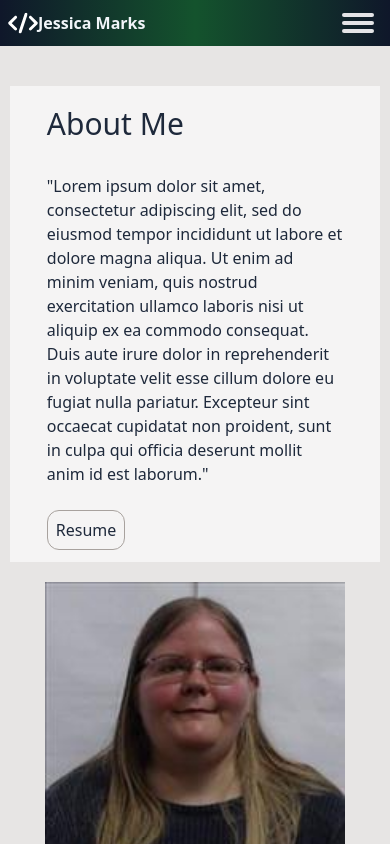
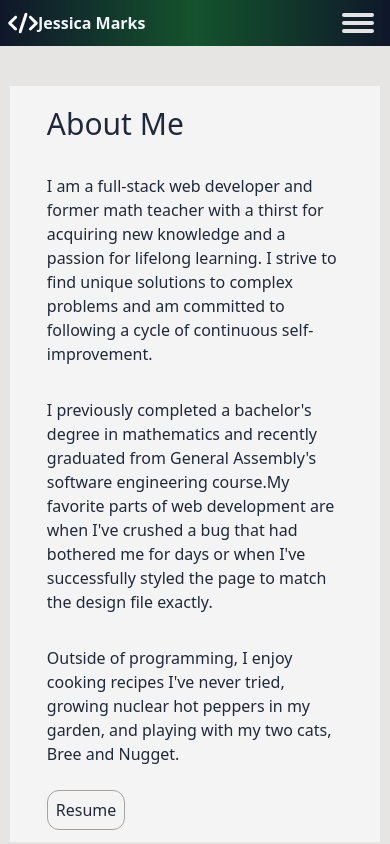
Before and after one commit to markjt031/portfolio, a React (Create React App) app: page /about in a window 390 px wide. Shown: the top 844 px of the page. Built offline with nearby package versions, Linux system fonts and the light colour scheme.

Commit message:
replaced bio dummy text with an actual bio

```diff
--- a/src/components/Hero.js
+++ b/src/components/Hero.js
@@ -7,12 +7,13 @@ const Hero = () => {
         <div
           style={{backgroundImage: "url('download.jpeg')"}}
           className="rounded-full animate-slideLeft w-[140px] bg-center bg-cover h-[140px] md:w-[200px] md:h-[200px] drop-shadow-lg bg-white/60"></div>
-        <div className="animate-slideRight rounded-l-lg rounded-t-xl drop-shadow-lg bg-white/60 h-20 right-2 md:h-40 md:w-80 p-2 md:p-10">
+        <div className="animate-slideRight rounded-l-lg rounded-t-xl drop-shadow-lg bg-white/60 h-30 right-2 md:h-30 md:w-70 p-2 md:p-3">
           <h2 className="text-l md:text-2xl text-slate-800">
             Hi, I'm Jessica Marks.
           </h2>
-          <p className="text-slate-400">
-            Insert tagline here.
+          <p className="text-slate-400 w-[200px]">
+            Software developer, creative problem solver
+            and lifelong learner.
           </p>
         </div>
       </div>
--- a/src/components/Skills.js
+++ /dev/null
@@ -1,9 +0,0 @@
-import React from 'react'
-
-const Skills = () => {
-  return (
-    <div>Skills</div>
-  )
-}
-
-export default Skills
--- a/src/pages/About.js
+++ b/src/pages/About.js
@@ -5,7 +5,11 @@ const About = () => {
     <div className="md:flex gap-2 bg-stone-200 text-slate-800 py-10">
       <div className="md:w-[60%] w-[95%] bg-white/60 mx-auto  py-5">
         <h1 className="text-3xl mx-auto w-[80%]">About Me</h1>
-        <p className="w-[80%] mx-auto my-8">"Lorem ipsum dolor sit amet, consectetur adipiscing elit, sed do eiusmod tempor incididunt ut labore et dolore magna aliqua. Ut enim ad minim veniam, quis nostrud exercitation ullamco laboris nisi ut aliquip ex ea commodo consequat. Duis aute irure dolor in reprehenderit in voluptate velit esse cillum dolore eu fugiat nulla pariatur. Excepteur sint occaecat cupidatat non proident, sunt in culpa qui officia deserunt mollit anim id est laborum."</p>
+        <p className="w-[80%] mx-auto my-8">I am a full-stack web developer and former math teacher with a thirst for acquiring new knowledge and a passion for lifelong learning. I strive to find unique solutions to complex problems and am committed to following a cycle of continuous self-improvement.</p>
+
+        <p className="w-[80%] mx-auto my-8">I previously completed a bachelor's degree in mathematics and recently graduated from General Assembly's software engineering course.My favorite parts of web development are when I've crushed a bug that had bothered me for days or when I've successfully styled the page to match the design file exactly.</p>
+
+        <p className="w-[80%] mx-auto my-8">Outside of programming, I enjoy cooking recipes I've never tried, growing nuclear hot peppers in my garden, and playing with my two cats, Bree and Nugget.</p>
         <div className="w-[80%] mx-auto">
           <a className="hover:text-slate-900 hover:bg-white/30 border rounded-xl border-stone-400 p-2" target="_blank" rel="noreferrer" href="https://docs.google.com/document/d/148_YMMrD0m3OzhM1OfJsBvxWQcXxcYiHfIn0bet8D_o/edit?usp=sharing">Resume</a>
         </div>
```
